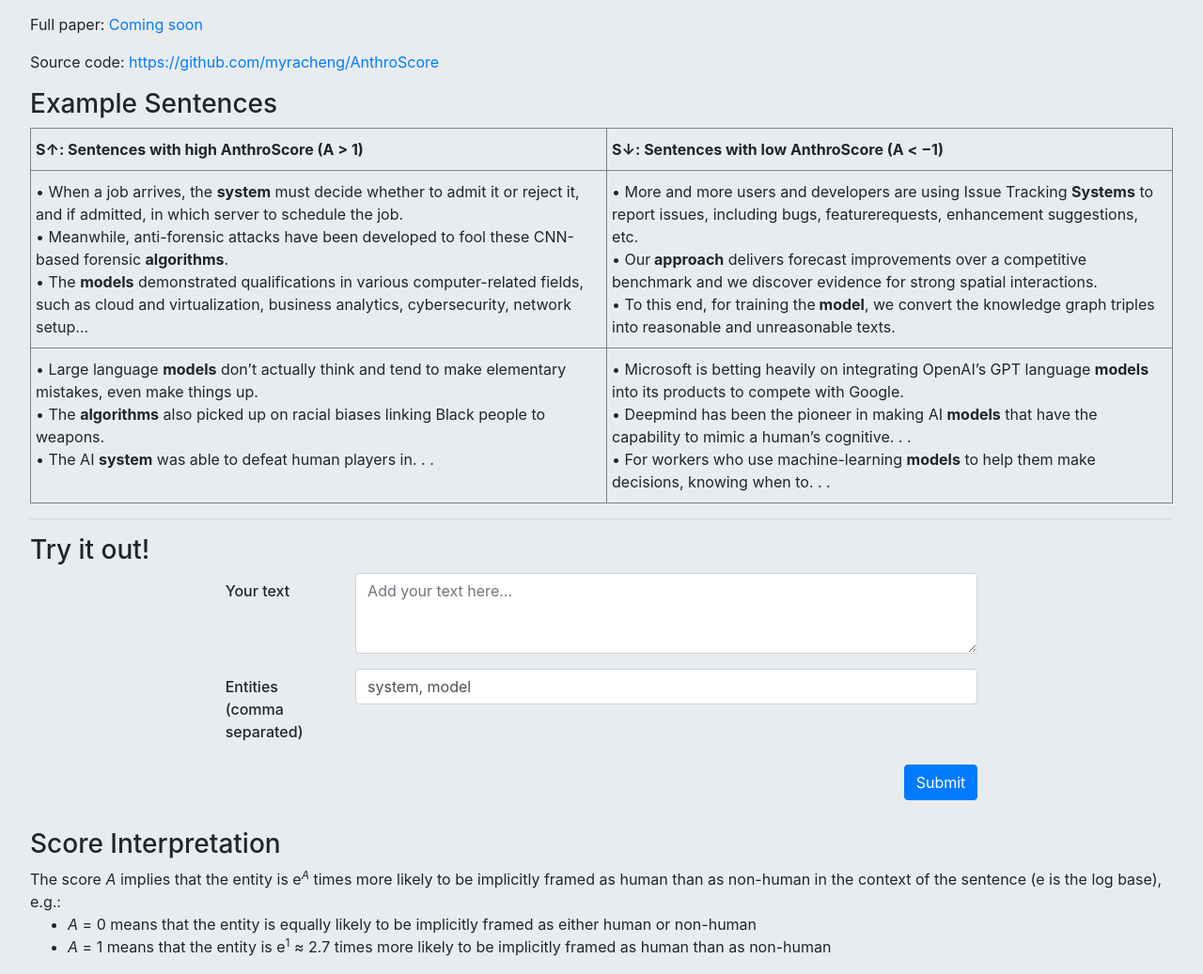
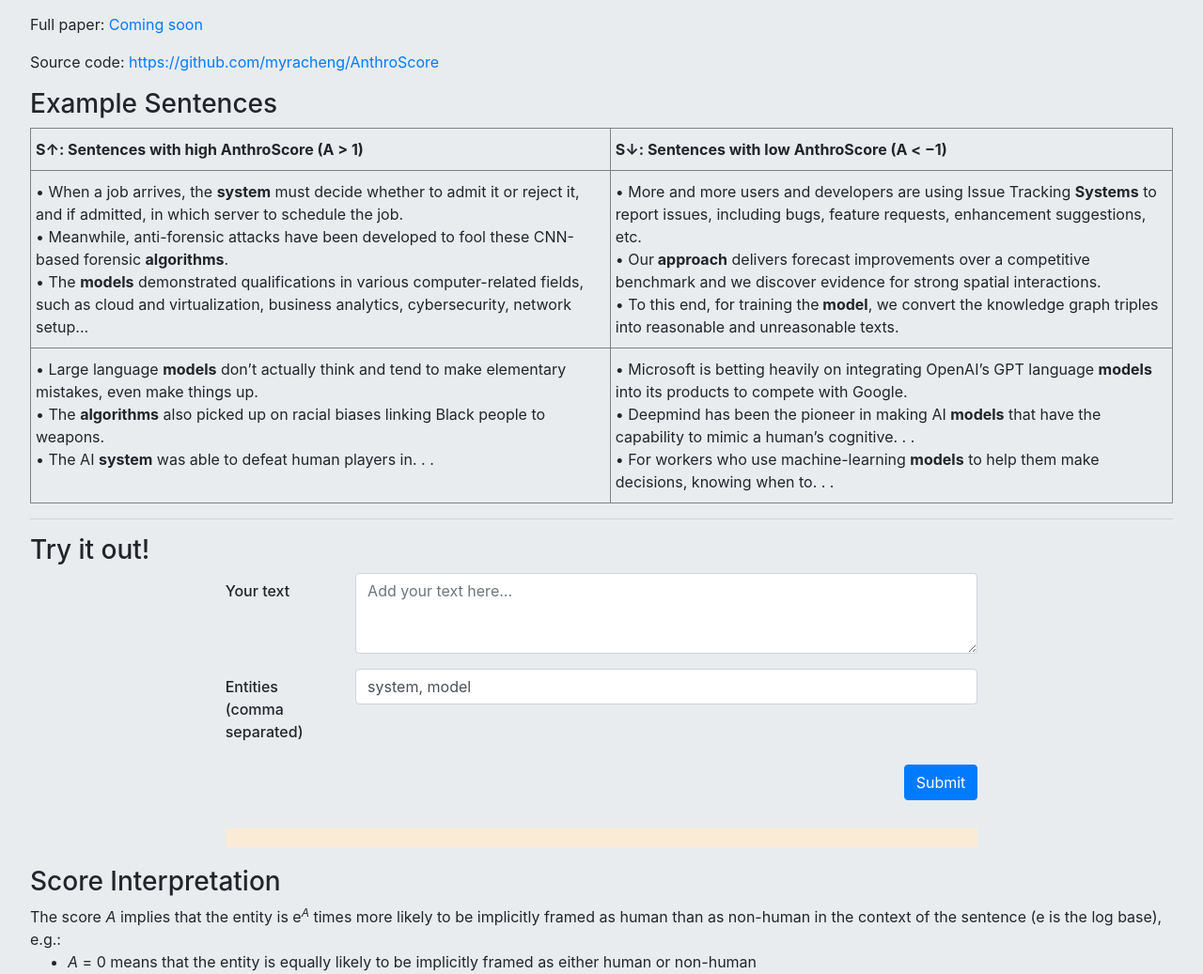
Before and after one commit to tizianopiccardi/AnthroscoreWebservice, a Flask app: page / in a window 1280 px wide. Shown: the part 854-1891 px from the top of the page at 94% size. Run offline with Flask 3, Linux system fonts and the light colour scheme.

Commit message:
Typos and background

```diff
--- a/templates/index.html
+++ b/templates/index.html
@@ -4,6 +4,14 @@
     <link rel="stylesheet" href="https://cdn.jsdelivr.net/npm/bootstrap@4.6.2/dist/css/bootstrap.min.css"
           integrity="sha384-xOolHFLEh07PJGoPkLv1IbcEPTNtaed2xpHsD9ESMhqIYd0nLMwNLD69Npy4HI+N" crossorigin="anonymous">
     <title>AnthroScore: A Computational Linguistic Measure of Anthropomorphism</title>
+
+    <style>
+         .score_box{
+            padding: 10px;
+            margin-bottom: 20px;
+            background: antiquewhite;
+        }
+    </style>
 </head>
 <body>
 
@@ -63,7 +71,7 @@
             <td class="tg-0pky">• When a job arrives, the <b>system</b>
                 must decide whether to admit it or reject it, and if admitted, in which server
                 to schedule the job.<br>• Meanwhile, anti-forensic attacks have been developed to fool these CNN-based forensic <span style="font-weight:bold">algorithms</span>.<br>• The <span style="font-weight:bold">models</span> demonstrated qualifications in various computer-related fields, such as cloud and virtualization, business analytics, cybersecurity, network setup...</td>
-            <td class="tg-0pky">• More and more users and developers are using Issue Tracking <span style="font-weight:bold">Systems</span> to report issues, including bugs, featurerequests, enhancement suggestions, etc.<br>• Our<span style="font-weight:bold"> approach</span> delivers forecast improvements over a competitive benchmark and we discover evidence for strong spatial interactions.<br>• To this end, for training the<span style="font-weight:bold"> model</span>, we convert the knowledge graph triples into reasonable and unreasonable texts.</td>
+            <td class="tg-0pky">• More and more users and developers are using Issue Tracking <span style="font-weight:bold">Systems</span> to report issues, including bugs, feature requests, enhancement suggestions, etc.<br>• Our<span style="font-weight:bold"> approach</span> delivers forecast improvements over a competitive benchmark and we discover evidence for strong spatial interactions.<br>• To this end, for training the<span style="font-weight:bold"> model</span>, we convert the knowledge graph triples into reasonable and unreasonable texts.</td>
           </tr>
           <tr>
             <td class="tg-0pky">• Large language <span style="font-weight:bold">models</span> don’t actually think and tend to make elementary mistakes, even make things up.<br>• The <span style="font-weight:bold">algorithms</span> also picked up on racial biases linking Black people to weapons.<br>• The AI <span style="font-weight:bold">system</span> was able to defeat human players in. . .</td>
@@ -104,7 +112,7 @@
 
 <div class="row justify-content-center" style="margin-top: 30px;">
     <div class="col-8">
-        <div class="nav flex-column nav-pills" role="tablist" aria-orientation="vertical" id="output-text">
+        <div class="nav flex-column nav-pills score_box" role="tablist" aria-orientation="vertical" id="output-text">
 
         </div>
     </div>
```
